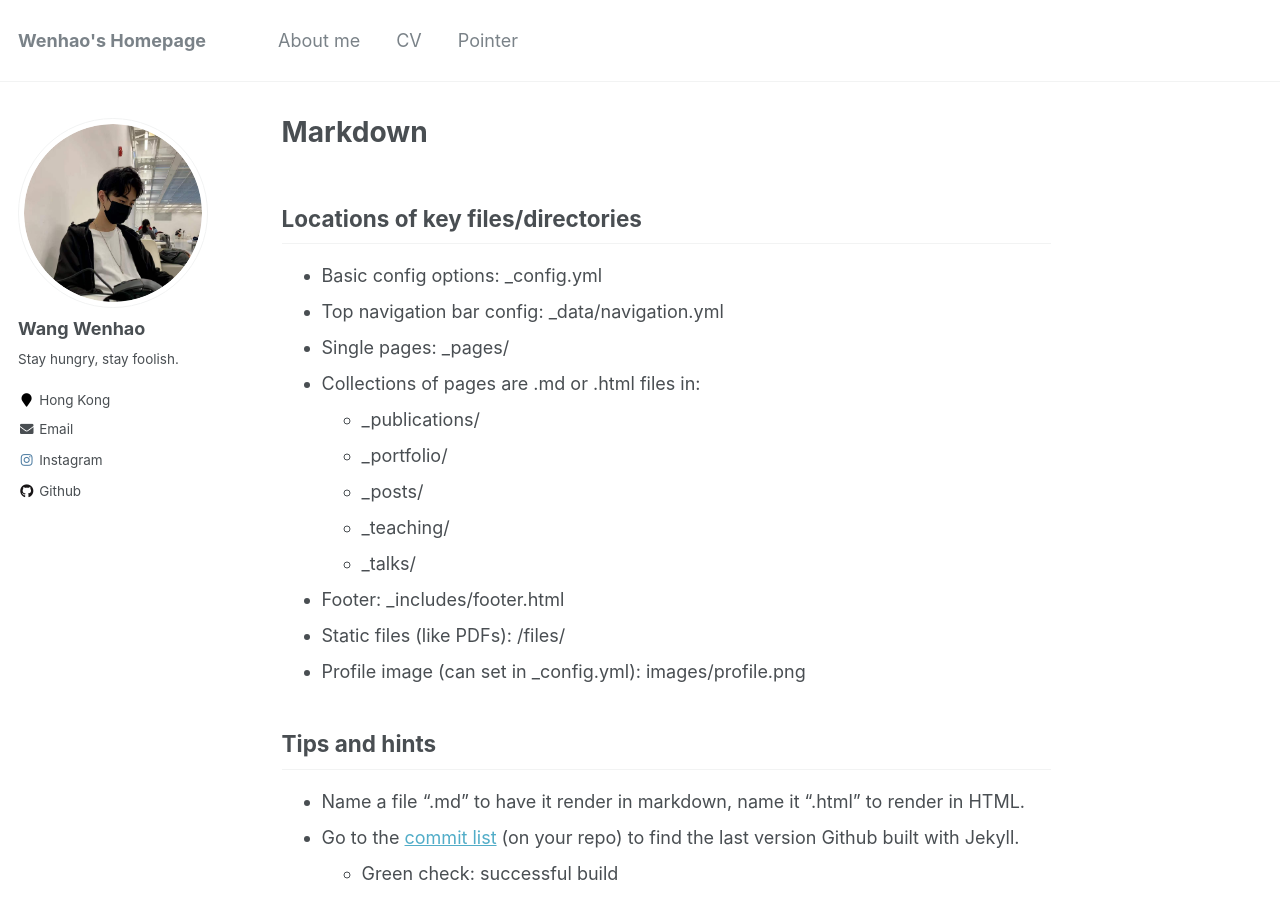
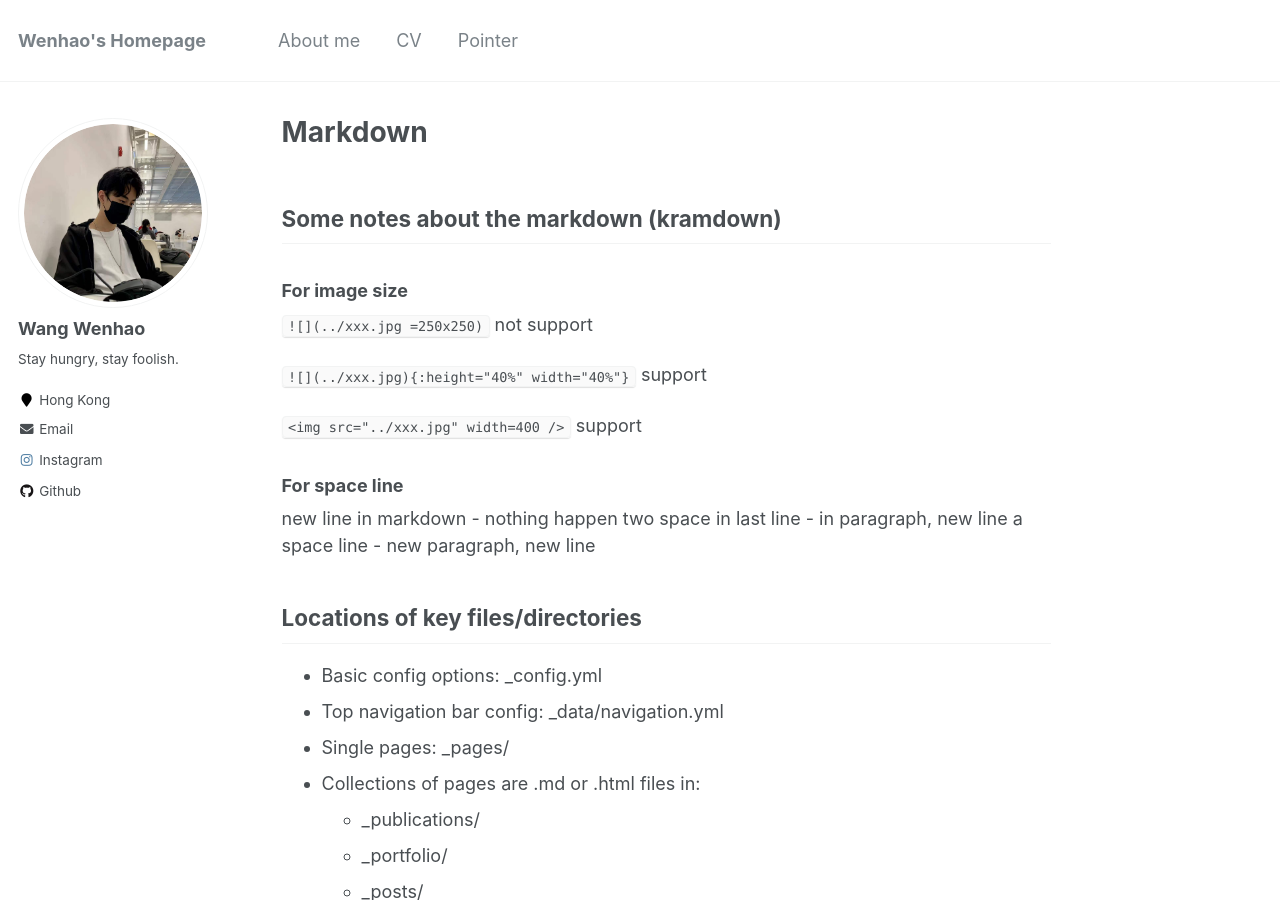
Before and after one commit to Hao-Starrr/Hao-Starrr.github.io, a Jekyll site: the page built from _pages/markdown.md, in a window 1280 px wide and 900 px high. Built offline with Jekyll 4.4.1, drawn with Linux system fonts in a browser that asks for light colours.

Commit message:
image size test recorded

```diff
--- a/_pages/markdown.md
+++ b/_pages/markdown.md
@@ -6,6 +6,26 @@ redirect_from:
   - /md/
   - /markdown.html
 ---
+
+
+## Some notes about the markdown (kramdown)
+
+### For image size
+`![](../xxx.jpg =250x250)`
+not support
+
+`![](../xxx.jpg){:height="40%" width="40%"}`
+support
+
+`<img src="../xxx.jpg" width=400 />`
+support
+
+### For space line
+new line in markdown - nothing happen
+two space in last line - in paragraph, new line
+a space line - new paragraph, new line
+
+
 
 ## Locations of key files/directories
 
@@ -54,23 +74,23 @@ Single line blockquote:
 
 ### Table 1
 
-| Entry            | Item   |                                                              |
-| --------         | ------ | ------------------------------------------------------------ |
-| [John Doe](#)    | 2016   | Description of the item in the list                          |
-| [Jane Doe](#)    | 2019   | Description of the item in the list                          |
-| [Doe Doe](#)     | 2022   | Description of the item in the list                          |
+| Entry         | Item |                                     |
+| ------------- | ---- | ----------------------------------- |
+| [John Doe](#) | 2016 | Description of the item in the list |
+| [Jane Doe](#) | 2019 | Description of the item in the list |
+| [Doe Doe](#)  | 2022 | Description of the item in the list |
 
 ### Table 2
 
-| Header1 | Header2 | Header3 |
-|:--------|:-------:|--------:|
-| cell1   | cell2   | cell3   |
-| cell4   | cell5   | cell6   |
-|-----------------------------|
-| cell1   | cell2   | cell3   |
-| cell4   | cell5   | cell6   |
-|=============================|
-| Foot1   | Foot2   | Foot3   |
+| Header1                       | Header2 | Header3 |
+| :---------------------------- | :-----: | ------: |
+| cell1                         |  cell2  |   cell3 |
+| cell4                         |  cell5  |   cell6 |
+| ----------------------------- |
+| cell1                         |  cell2  |   cell3 |
+| cell4                         |  cell5  |   cell6 |
+| ============================= |
+| Foot1                         |  Foot2  |   Foot3 |
 
 ## Definition Lists
 
```
Also changed, not shown: _pages/pointer.md (+1 -10 lines).
